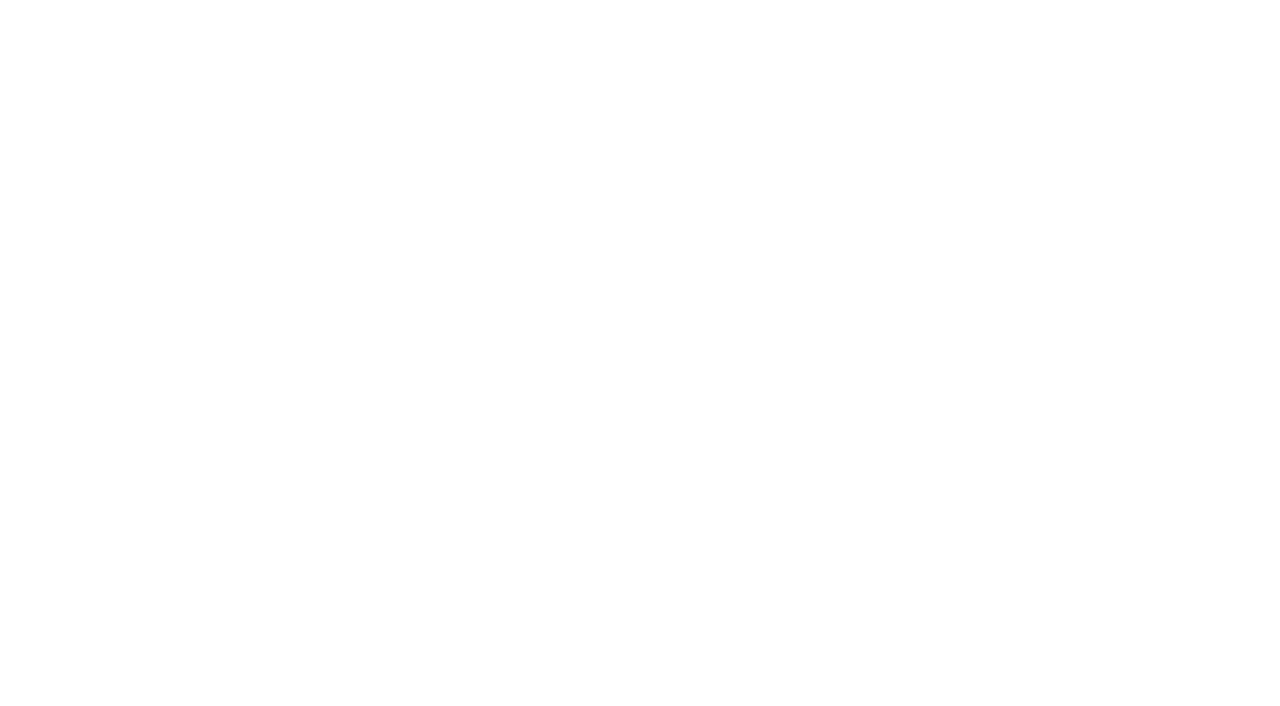
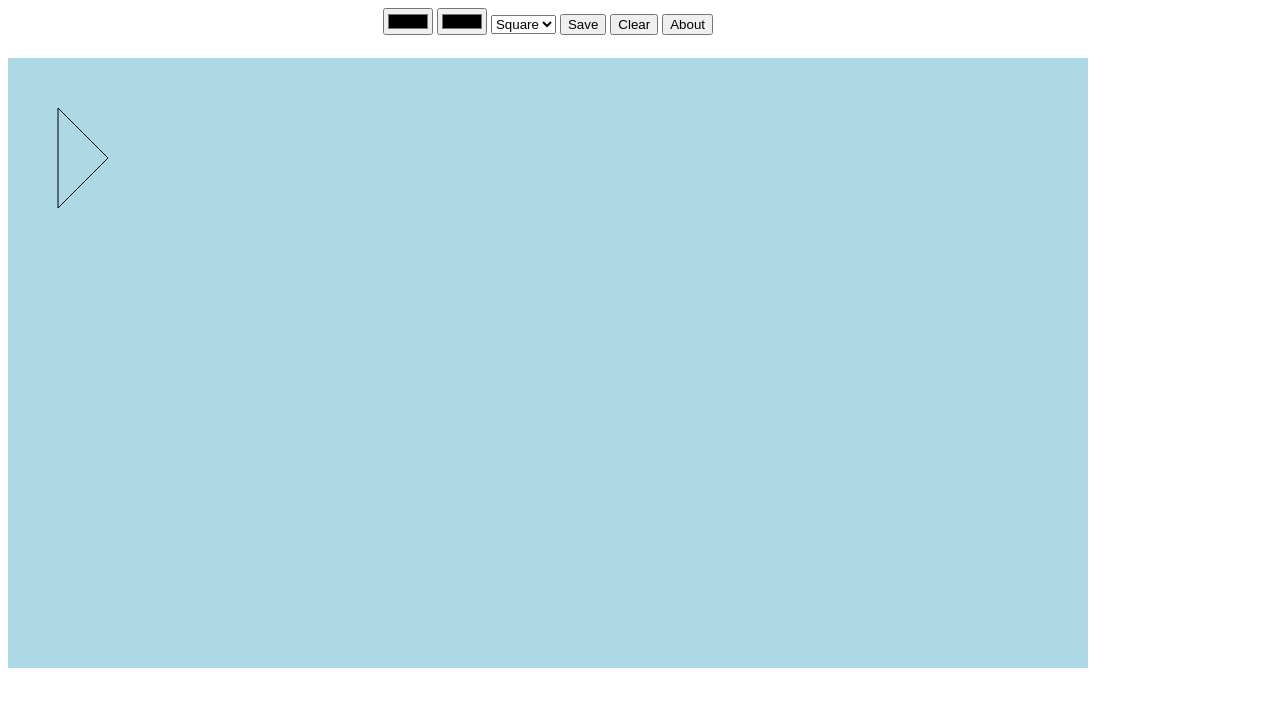
Before and after one commit to sggv950/ex-canvas-d28, a plain HTML site: page index.html in a window 1280 px wide. Drawn offline with Linux system fonts and the light colour scheme.

Commit message:
initial canvas proj

```diff
--- a/css/main.css
+++ b/css/main.css
@@ -0,0 +1,13 @@
+.container {
+    width: 100%;
+}
+
+.header {
+    width: 1080px;
+    text-align: center;
+    height: 50px;
+}
+
+#main-canvas {
+    background-color: lightblue;
+}
--- a/index.html
+++ b/index.html
@@ -1,5 +1,6 @@
 <!DOCTYPE html>
 <html lang="en">
+
 <head>
     <meta charset="UTF-8">
     <meta name="viewport" content="width=device-width, initial-scale=1.0">
@@ -7,7 +8,25 @@
     <link rel="stylesheet" href="css/main.css">
     <title>Canvas</title>
 </head>
+
 <body>
+
+    <div class="header">
+        <input type="color" name="innerColor" id="innerColor">
+        <input type="color" name="outerColor" id="outerColor">
+        <select>
+            <option value="square">Square</option>
+            <option value="circle">Circle</option>
+        </select>
+        <button>Save</button>
+        <button>Clear</button>
+        <button>About</button>
+    </div>
+    <div class="container">
+        <canvas id="main-canvas" width="1080" height="610" onmouseup="draw(event)"></canvas>
+    </div>
+
     <script src="js/app.js"></script>
 </body>
+
 </html>
--- a/js/app.js
+++ b/js/app.js
@@ -0,0 +1,19 @@
+'use strict';
+
+var gCanvas = document.querySelector('#main-canvas');
+var ctx = gCanvas.getContext('2d');
+ctx.fillStyle = '#FF0000';
+ctx.moveTo(50,50);
+ctx.lineTo(50,150);
+ctx.lineTo(100,100);
+ctx.closePath();
+ctx.stroke();
+
+let draw = (ev) => {
+    let coorX = ev.clientX - 8;
+    let coorY = ev.clientY - 58;
+    var ctx = gCanvas.getContext('2d');
+    ctx.fillStyle = '#FF0000';
+    ctx.fillRect(coorX,coorY,10,10);
+    console.log(ev);
+}
```
